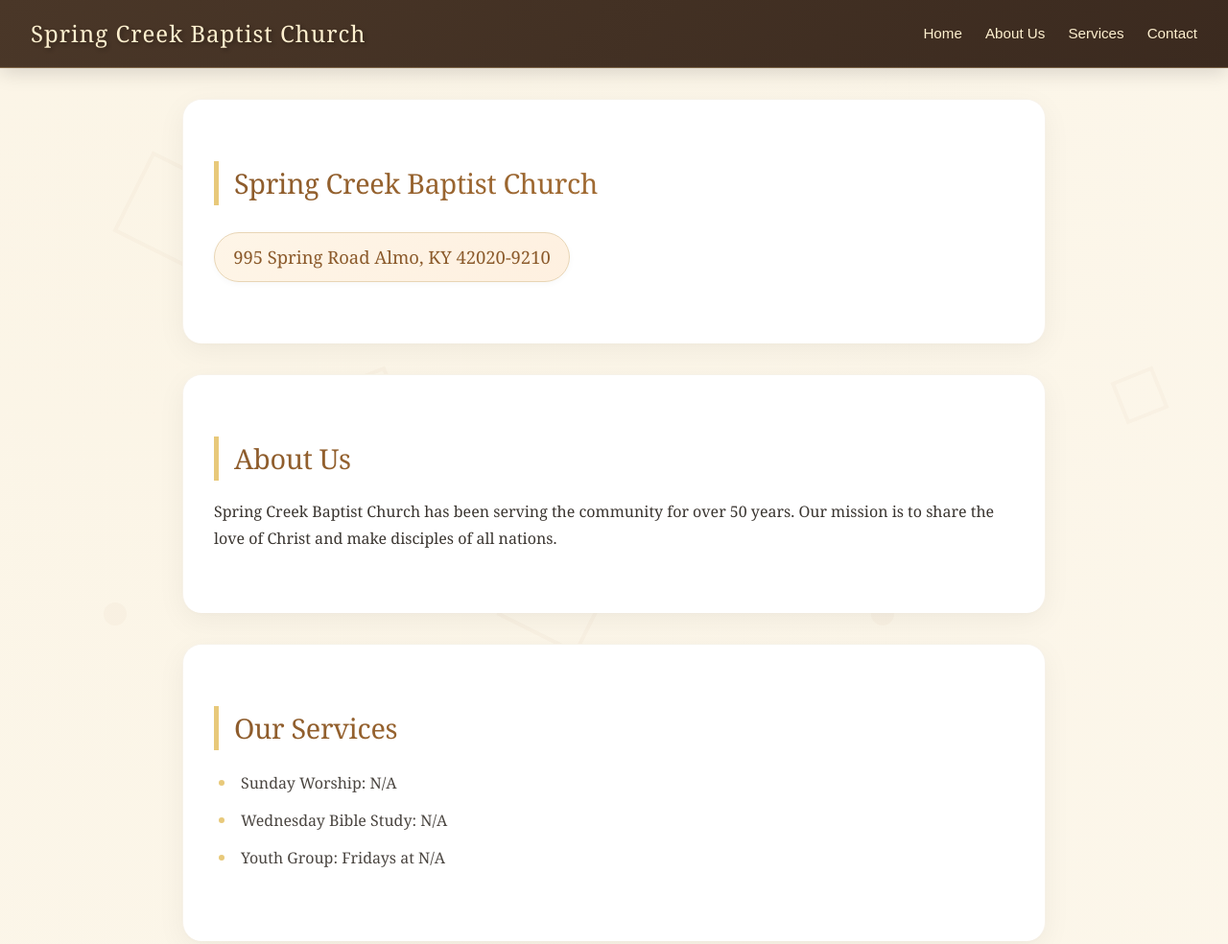
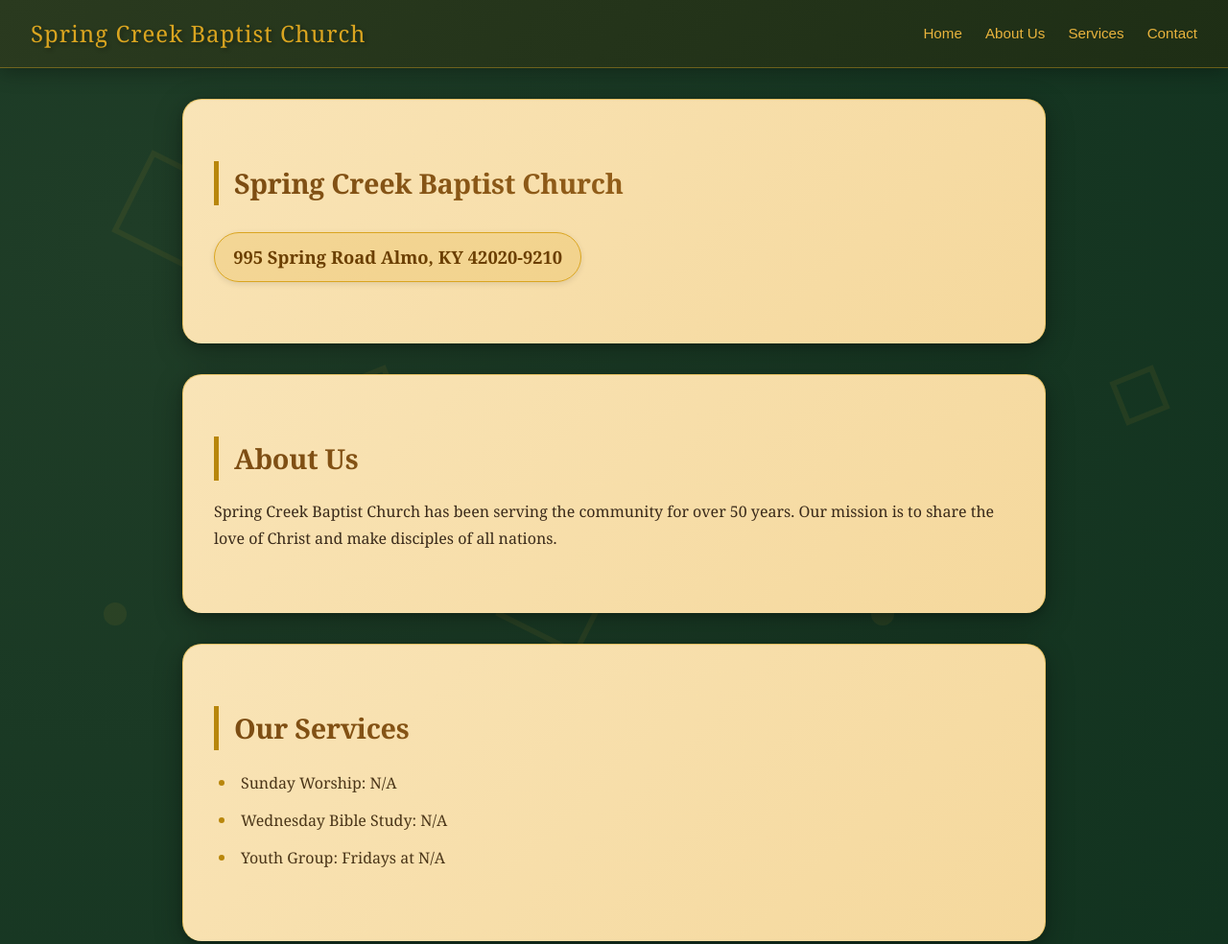
Before and after one commit to elgore319/SpringCreekWebsite, a plain HTML site: page index.html in a window 1280 px wide. Shown: the top 984 px of the page at 96% size. Drawn offline with Linux system fonts and the light colour scheme.

Commit message:
Color Changes

```diff
--- a/style.css
+++ b/style.css
@@ -6,16 +6,16 @@
 
 body {
     font-family: Georgia, serif;
-    color: #2c2b28;
+    color: #e8e3d4;
     line-height: 1.6;
-    background: #fdf8ed;
-    background-image: radial-gradient(circle at 10% 20%, rgba(218, 185, 110, 0.05) 0%, rgba(200, 160, 80, 0.02) 90%);
+    background: #0a2f1f;
+    background-image: radial-gradient(circle at 10% 20%, rgba(218, 185, 110, 0.1) 0%, rgba(160, 120, 40, 0.05) 90%);
 }
 
-/* Header & Nav - Warm wood tone instead of plain green */
+/* Header & Nav - Darker wood tone to complement dark green */
 header {
-    background: linear-gradient(135deg, #4a3728 0%, #3b2a1f 100%);
-    color: #fef0cf;
+    background: linear-gradient(135deg, #2a3a1f 0%, #1e2e15 100%);
+    color: #daa520;
     padding: 1rem 2rem;
     position: sticky;
     top: 0;
@@ -25,8 +25,8 @@ header {
     justify-content: space-between;
     flex-wrap: wrap;
     gap: 1rem;
-    box-shadow: 0 4px 20px rgba(0,0,0,0.15);
-    border-bottom: 1px solid rgba(255,215,150,0.3);
+    box-shadow: 0 4px 20px rgba(0,0,0,0.3);
+    border-bottom: 1px solid rgba(218, 165, 32, 0.4);
 }
 
 header h1 {
@@ -44,7 +44,7 @@ nav ul {
 }
 
 nav a {
-    color: #fef0cf;
+    color: #e8b33d;
     text-decoration: none;
     font-family: Arial, sans-serif;
     font-size: 0.95rem;
@@ -56,20 +56,20 @@ nav a {
 
 nav a:hover,
 nav a.active {
-    border-bottom-color: #e8c97a;
-    color: #ffe6a3;
+    border-bottom-color: #daa520;
+    color: #ffd966;
 }
 
-/* Sections - Warm, soft, elegant */
+/* Sections - Golden boxes */
 section {
     padding: 4rem 2rem;
     max-width: 900px;
     margin: 2rem auto;
-    background: #ffffff;
+    background: linear-gradient(135deg, #f9e4b7 0%, #f5d89c 100%);
     border-radius: 20px;
-    box-shadow: 0 8px 30px rgba(0,0,0,0.05), 0 2px 5px rgba(0,0,0,0.02);
+    box-shadow: 0 8px 30px rgba(0,0,0,0.3), 0 2px 8px rgba(0,0,0,0.2);
     transition: all 0.3s ease;
-    border: 1px solid rgba(200, 170, 110, 0.15);
+    border: 1px solid rgba(218, 165, 32, 0.5);
 }
 
 section:not(:last-child) {
@@ -78,19 +78,20 @@ section:not(:last-child) {
 
 section:hover {
     transform: translateY(-3px);
-    box-shadow: 0 15px 40px rgba(0,0,0,0.08), 0 3px 8px rgba(0,0,0,0.03);
-    border-color: rgba(200, 170, 110, 0.3);
+    box-shadow: 0 15px 40px rgba(0,0,0,0.35), 0 3px 8px rgba(0,0,0,0.2);
+    border-color: #daa520;
+    background: linear-gradient(135deg, #fae8bf 0%, #f6daa4 100%);
 }
 
 section h2 {
     font-size: 1.8rem;
-    color: #8b5a2b;
+    color: #6b3f00;
     margin-bottom: 1.2rem;
-    border-left: 5px solid #e8c97a;
+    border-left: 5px solid #b8860b;
     padding-left: 1rem;
-    font-weight: 500;
+    font-weight: 600;
     letter-spacing: -0.3px;
-    background: linear-gradient(135deg, #8b5a2b 0%, #b87c3a 100%);
+    background: linear-gradient(135deg, #7a4b12 0%, #a86f20 100%);
     background-clip: text;
     -webkit-background-clip: text;
     -webkit-text-fill-color: transparent;
@@ -100,7 +101,7 @@ section h2 {
 section p,
 section li {
     font-size: 1rem;
-    color: #3a3530;
+    color: #3a2a1a;
     line-height: 1.7;
 }
 
@@ -116,35 +117,30 @@ section ul li {
 
 /* Decorative element for list items */
 section ul li::marker {
-    color: #e8c97a;
+    color: #b8860b;
     font-size: 1.1em;
 }
 
 /* Special styling for the home section address */
 #home p:first-of-type {
     font-size: 1.15rem;
-    color: #8b5a2b;
-    font-weight: 500;
-    background: linear-gradient(135deg, #fef5e7, #fef0e0);
+    color: #6b3f00;
+    font-weight: 600;
+    background: rgba(218, 165, 32, 0.2);
     display: inline-block;
     padding: 0.6rem 1.2rem;
     border-radius: 40px;
     margin-top: 0.5rem;
-    border: 1px solid #e8d5b5;
-    box-shadow: 0 2px 6px rgba(0,0,0,0.03);
+    border: 1px solid #daa520;
+    box-shadow: 0 2px 6px rgba(0,0,0,0.1);
 }
 
 /* Make "N/A" text more subtle but readable */
 section ul li {
-    color: #4a4540;
+    color: #4a3518;
 }
 
-section ul li:contains("N/A") {
-    color: #a0917a;
-    font-style: italic;
-}
-
-/* Subtle warm background for the body behind sections */
+/* Subtle gold leaf pattern overlay on dark green background */
 body::before {
     content: '';
     position: fixed;
@@ -188,15 +184,15 @@ section:target {
 
 @keyframes gentlePulse {
     0% {
-        box-shadow: 0 8px 30px rgba(0,0,0,0.05);
-        border-color: rgba(200, 170, 110, 0.15);
+        box-shadow: 0 8px 30px rgba(0,0,0,0.3);
+        border-color: rgba(218, 165, 32, 0.5);
     }
     50% {
-        box-shadow: 0 8px 40px rgba(232, 201, 122, 0.2);
-        border-color: rgba(232, 201, 122, 0.5);
+        box-shadow: 0 8px 40px rgba(218, 165, 32, 0.4);
+        border-color: #ffd700;
     }
     100% {
-        box-shadow: 0 8px 30px rgba(0,0,0,0.05);
-        border-color: rgba(200, 170, 110, 0.15);
+        box-shadow: 0 8px 30px rgba(0,0,0,0.3);
+        border-color: rgba(218, 165, 32, 0.5);
     }
 }
```
